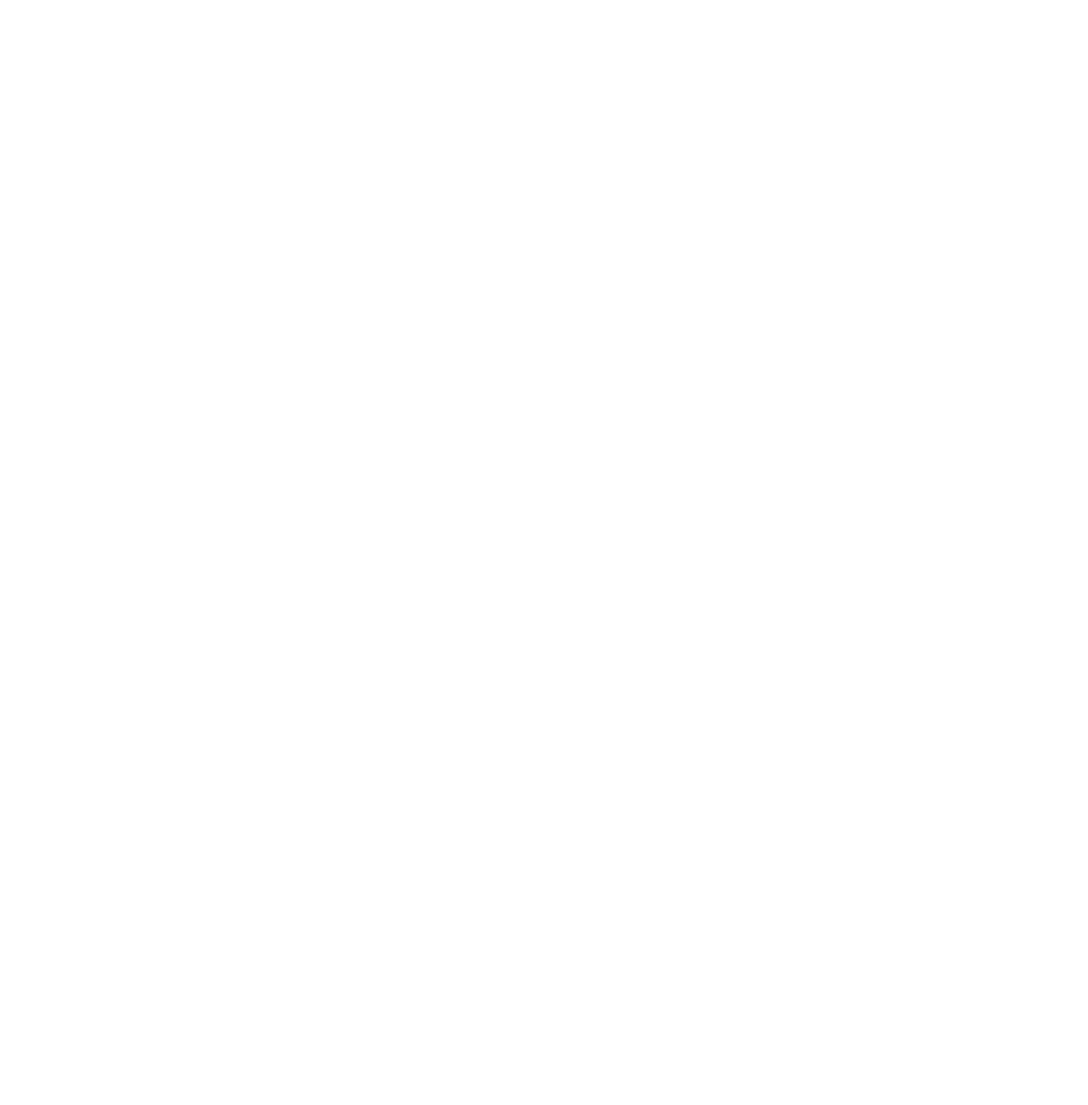
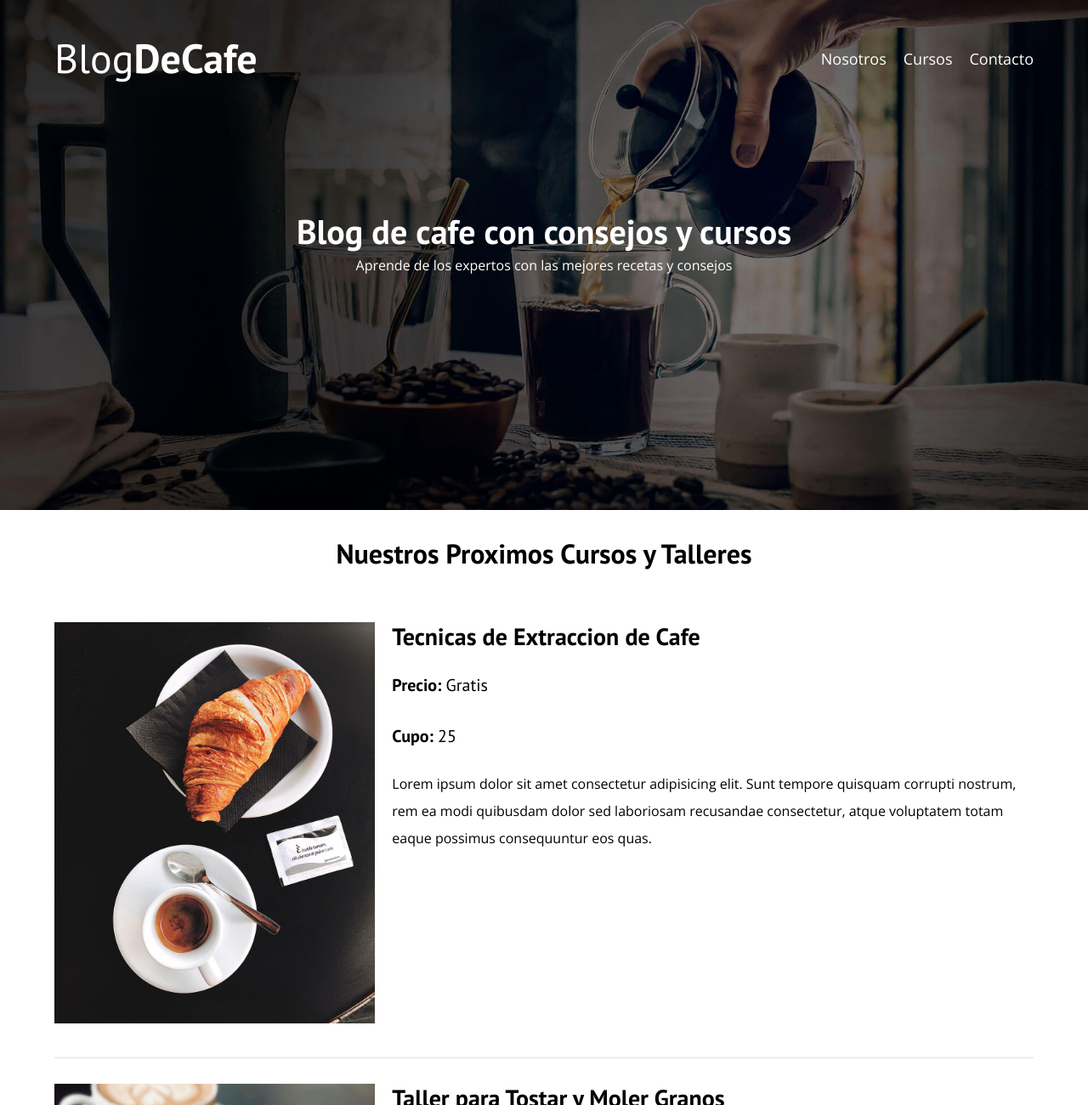
Before and after one commit to japago25/blogDeCafe, a plain HTML site: page cursos.html in a window 1280 px wide. Shown: the top 1300 px of the page at 85% size. Before the commit the page ends 800 px from the top, so only its background shows below. Drawn offline with nearby package versions, Linux system fonts and the light colour scheme.

Commit message:
Pagina cursos actualizada

```diff
--- a/css/style.css
+++ b/css/style.css
@@ -221,6 +221,44 @@ img{
     }
 }
 
+/* Cursos */
+
+.curso{
+    padding: 3rem 0;
+    border-bottom: 1px solid var(--gris);
+}
+
+@media(min-width: 768px) {
+    .curso{
+        display: grid;
+        grid-template-columns: 1fr 2fr;
+        column-gap: 2rem;
+    }
+}
+
+.curso:last-of-type{
+    border: none;
+}
+
+.curso__label{
+    font-family: var(--fuenteHeading);
+    font-weight: bold;
+}
+
+.curso__info{
+    font-weight: normal;
+}
+
+.curso__label,
+.curso__info{
+    font-size: 2rem;
+}
+
+
+
+
+
+
 
 
 /* Arreglo de la barra -----------------------------------------------------------------*/
--- a/cursos.html
+++ b/cursos.html
@@ -0,0 +1,141 @@
+<!DOCTYPE html>
+<html lang="en">
+
+<head>
+    <meta charset="UTF-8">
+    <meta http-equiv="X-UA-Compatible" content="IE=edge">
+    <meta name="viewport" content="width=device-width, initial-scale=1.0">
+    <title>BlogDeCafe</title>
+    <link rel="stylesheet" href="css/normalize.css">
+    <link rel="preconnect" href="https://fonts.googleapis.com">
+    <link rel="preconnect" href="https://fonts.gstatic.com" crossorigin>
+    <link href="https://fonts.googleapis.com/css2?family=Open+Sans&family=PT+Sans:wght@400;700&display=swap"
+        rel="stylesheet">
+    <link rel="stylesheet" href="css/style.css">
+</head>
+
+<body>
+
+    <header class="header">
+
+        <div class="contenedor">
+            <div class="barra">
+                <a class="logo" href="index.html">
+                    <h1 class="logo__nombre no-margin centrar-texto">Blog<span class="logo__bold">DeCafe</span></h1>
+                </a>
+
+                <nav class="navegacion">
+                    <a href="nosotros.html" class="navegacion__enlace">Nosotros</a>
+                    <a href="cursos.html" class="navegacion__enlace">Cursos</a>
+                    <a href="contacto.html" class="navegacion__enlace">Contacto</a>
+                </nav>
+
+            </div>
+        </div>
+
+        <div class="header__texto">
+            <h2 class="no-margin"> Blog de cafe con consejos y cursos</h2>
+            <p class="no-margin">Aprende de los expertos con las mejores recetas y consejos</p>
+        </div>
+
+    </header>
+
+    <main class="contenedor">
+
+        <h3 class="centrar-texto">Nuestros Proximos Cursos y Talleres</h3>
+
+        <div class="curso">
+
+            <div curso__imagen>
+                <img src="img/curso1.jpg" alt="Imagen del curso">
+            </div>
+
+            <div class="curso__informacion">
+
+                <h4 class="no-margin">Tecnicas de Extraccion de Cafe</h4>
+                <p class="curso__label">Precio:
+                    <span class="curso__info">Gratis</span>
+                </p>
+                <p class="curso__label">Cupo:
+                    <span class="curso__info">25</span>
+                </p>
+                <p class="curso__descripcion">
+                    Lorem ipsum dolor sit amet consectetur adipisicing elit. Sunt tempore quisquam corrupti nostrum,
+                    rem ea modi quibusdam dolor sed laboriosam recusandae consectetur, atque voluptatem totam eaque
+                    possimus consequuntur eos quas.
+                </p>
+
+            </div><!-- cierra curso informacion -->
+
+        </div><!-- cierra curso -->
+
+        <div class="curso">
+
+            <div curso__imagen>
+                <img src="img/curso2.jpg" alt="Imagen del curso">
+            </div>
+
+            <div class="curso__informacion">
+
+                <h4 class="no-margin">Taller para Tostar y Moler Granos</h4>
+                <p class="curso__label">Precio:
+                    <span class="curso__info">Gratis</span>
+                </p>
+                <p class="curso__label">Cupo:
+                    <span class="curso__info">25</span>
+                </p>
+                <p class="curso__descripcion">
+                    Lorem ipsum dolor sit amet consectetur adipisicing elit. Sunt tempore quisquam corrupti nostrum,
+                    rem ea modi quibusdam dolor sed laboriosam recusandae consectetur, atque voluptatem totam eaque
+                    possimus consequuntur eos quas.
+                </p>
+
+            </div><!-- cierra curso informacion -->
+
+        </div><!-- cierra curso -->
+
+        <div class="curso">
+
+            <div curso__imagen>
+                <img src="img/curso3.jpg" alt="Imagen del curso">
+            </div>
+
+            <div class="curso__informacion">
+
+                <h4 class="no-margin">Cuatro Recetas de Cafe para Principiantes</h4>
+                <p class="curso__label">Precio:
+                    <span class="curso__info">Gratis</span>
+                </p>
+                <p class="curso__label">Cupo:
+                    <span class="curso__info">25</span>
+                </p>
+                <p class="curso__descripcion">
+                    Lorem ipsum dolor sit amet consectetur adipisicing elit. Sunt tempore quisquam corrupti nostrum,
+                    rem ea modi quibusdam dolor sed laboriosam recusandae consectetur, atque voluptatem totam eaque
+                    possimus consequuntur eos quas.
+                </p>
+
+            </div><!-- cierra curso informacion -->
+
+        </div><!-- cierra curso -->
+
+    </main>
+
+    <footer class="footer">
+        <div class="contenedor"></div>
+        <div class="barra arreglo__barra">
+            <a class="logo" href="index.html">
+                <h1 class="logo__nombre no-margin centrar-texto">Blog<span class="logo__bold">DeCafe</span></h1>
+            </a>
+
+            <nav class="navegacion">
+                <a href="nosotros.html" class="navegacion__enlace">Nosotros</a>
+                <a href="cursos.html" class="navegacion__enlace">Corsos</a>
+                <a href="contacto.html" class="navegacion__enlace">Contacto</a>
+            </nav>
+        </div>
+    </footer>
+
+</body>
+
+</html>
```
Also changed, not shown: index.html (+1 -1 lines), nosotros.html (+1 -1 lines).
